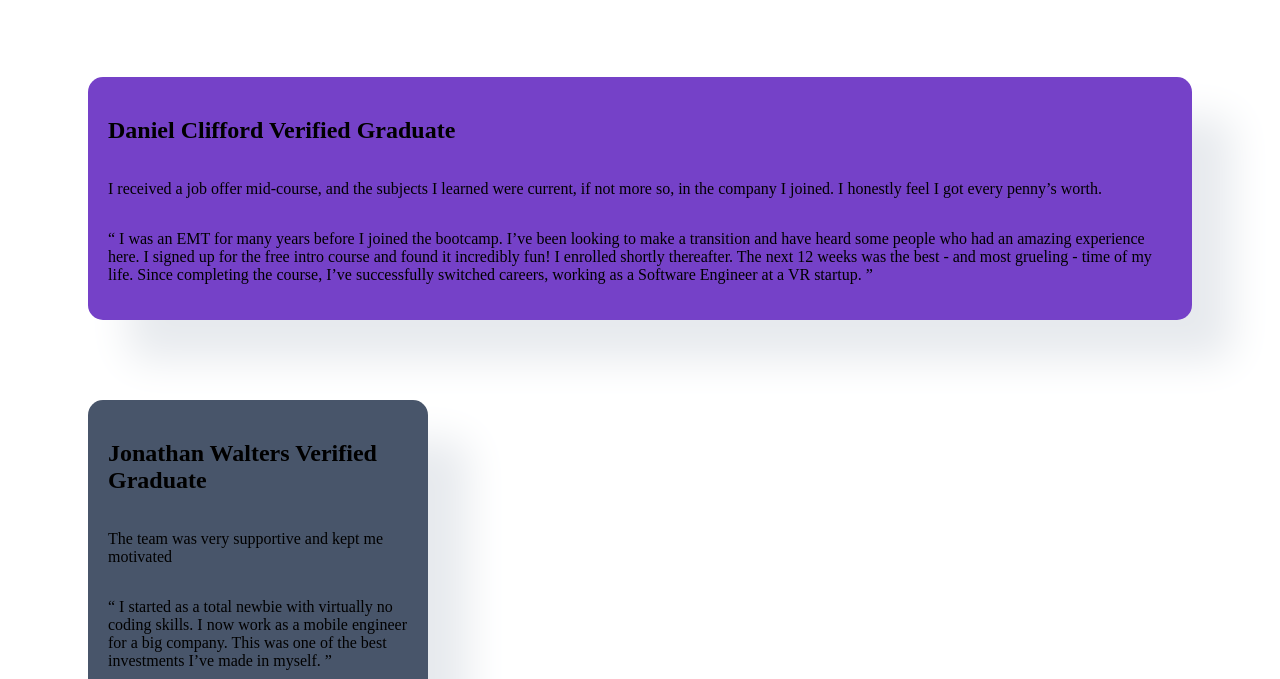
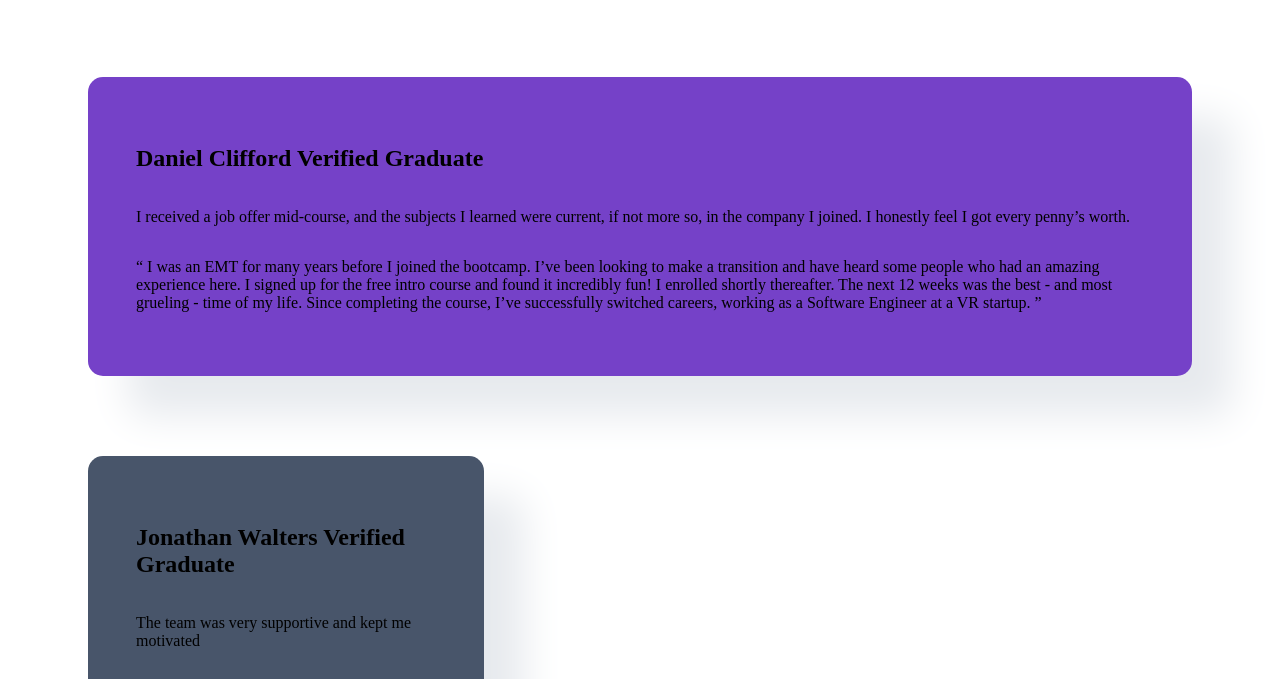
Before and after one commit to rausaf/Testimonials-grid-section-frontend-mentor, a plain HTML site: page index.html in a window 1280 px wide. Shown: the part 61-740 px from the top of the page. Drawn offline with Linux system fonts and the light colour scheme.

Commit message:
Update index.html

```diff
--- a/index.html
+++ b/index.html
@@ -22,7 +22,7 @@
     }
     section {
       margin: 5rem 5rem 5rem 5rem;
-      padding: 20px 20px 20px 20px;
+      padding: 3rem 3rem 3rem 3rem;
       display: grid;
       border-radius: 15px;
       box-shadow: 40px 40px 40px hsl(214, 17%, 92%);
```
